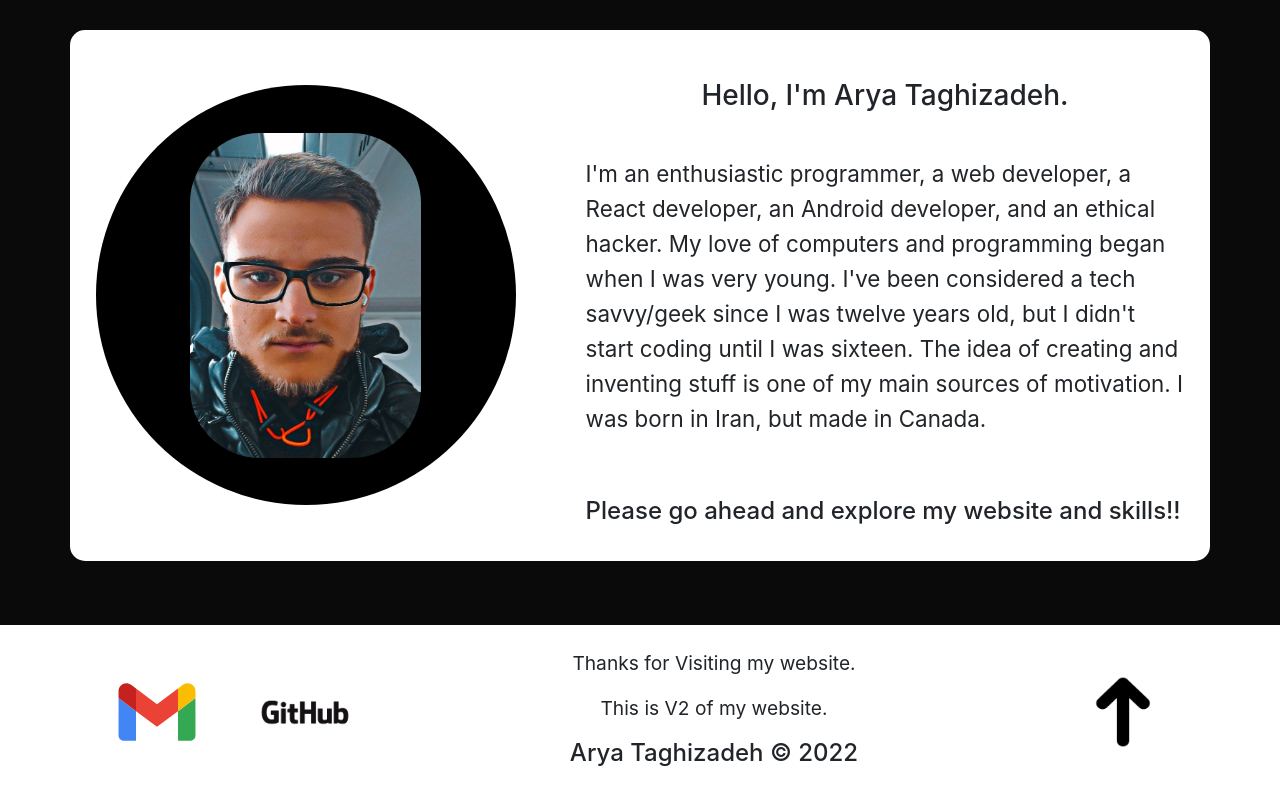
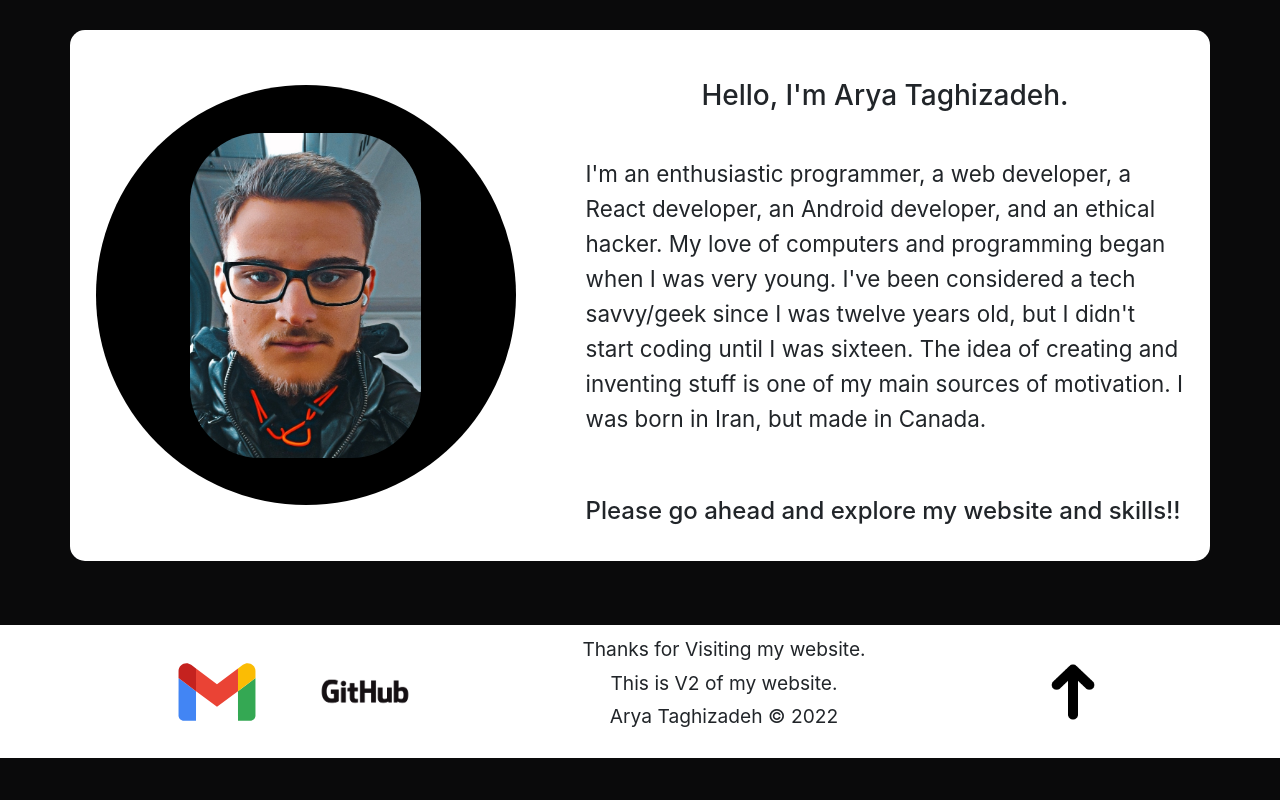
Before and after one commit to ariatgz/Personal-Web-App, a React (Create React App) app: page /#/ in a window 1280 px wide. Shown: the part 896-1696 px from the top of the page. After the commit the page ends 1654 px from the top, so only its background shows below. Built offline with nearby package versions, Linux system fonts and the light colour scheme.

Commit message:
Init commit

```diff
--- a/src/components/Footer.css
+++ b/src/components/Footer.css
@@ -13,20 +13,24 @@
     display: flex;
 
     flex-direction: row;
-    justify-content: space-around;
+    justify-content: space-evenly;
     align-items: center;
 
+}
+#up-arrow{
+    width: 80px;
 }
 #up-arrow:hover{
 
     border: 3px black solid;
-    border-radius: 8px;
+    border-radius: 50%;
 
 }
 
 #thank{
 
     display: flex;
+    line-height: 1.1rem;
     text-align: center;
     font-size: 1.2rem;
     flex-direction: column;
--- a/src/components/Footer.js
+++ b/src/components/Footer.js
@@ -21,17 +21,17 @@ function Footer() {
                 </a>
             </div>
 
-        <div id='thank' className='my-4'>
+        <div id='thank' className='my-3'>
             <p>Thanks for Visiting my website.</p>
             <p>This is V2 of my website.</p>
-            <h4 className="copyright">Arya Taghizadeh © 2022</h4>
+            <p className="copyright">Arya Taghizadeh © 2022</p>
 
         </div>
 
                 <div >
 
 
-                <img alt='Up arrow' id="up-arrow" onClick={scrollToTop} width="100px" src={require('../images/kisspng-chopsticks-tableware-clip-art-up-arrow-png-transparent-image-5a759b4be01077.3079923215176569079178 (1).png')} />
+                <img alt='Up arrow' id="up-arrow" onClick={scrollToTop}  src={require('../images/kisspng-chopsticks-tableware-clip-art-up-arrow-png-transparent-image-5a759b4be01077.3079923215176569079178 (1).png')} />
                 </div>
 
 
--- a/src/components/ProjectItem.css
+++ b/src/components/ProjectItem.css
@@ -22,7 +22,7 @@
     width: 95%;
     height: auto;
     align-self: center;
-    margin-bottom: 3rem;
+    margin-bottom: 1.5rem;
 }
 .proj-img:hover{
     transform: scale(1.2);
@@ -49,7 +49,7 @@
         width: 98%;
         height: auto;
         align-self: center;
-        margin-bottom: 3rem;
+        margin-bottom: 1rem;
     }
     .proj-img:hover{
 
--- a/src/pages/Welcome.js
+++ b/src/pages/Welcome.js
@@ -27,10 +27,7 @@ function Welcome() {
             <div id='whole-body'>
             { window.innerWidth > 1023 ? <img alt='space' className='bg-image' src={require('../images/1773005.jpg')}/> : <img  alt='space' className='bg-image' src={require('../images/1268196.jpg')}/>}
             <div className='intro-container'>
-                {/**<div className='name-anime'>
-                    <h1 style={{fontFamily: "'Poppins', sans-serif"}} className='introduction '>Hi, I'm <strong
-                        id='my-name'>Arya</strong>. </h1>
-                </div>**/}
+
 
                 <div id="welcome-name-text">
                     Hi, I'm Arya.
```
